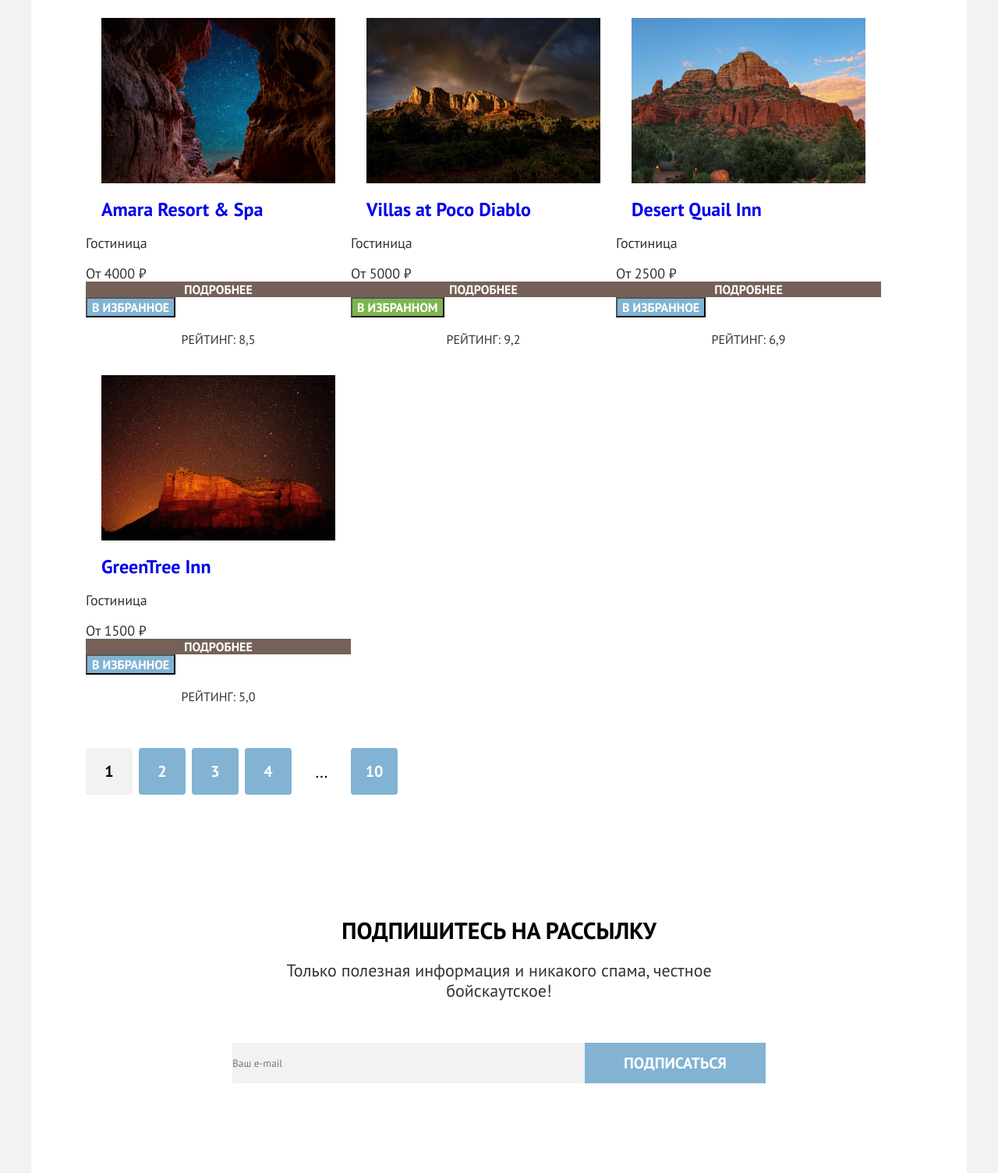
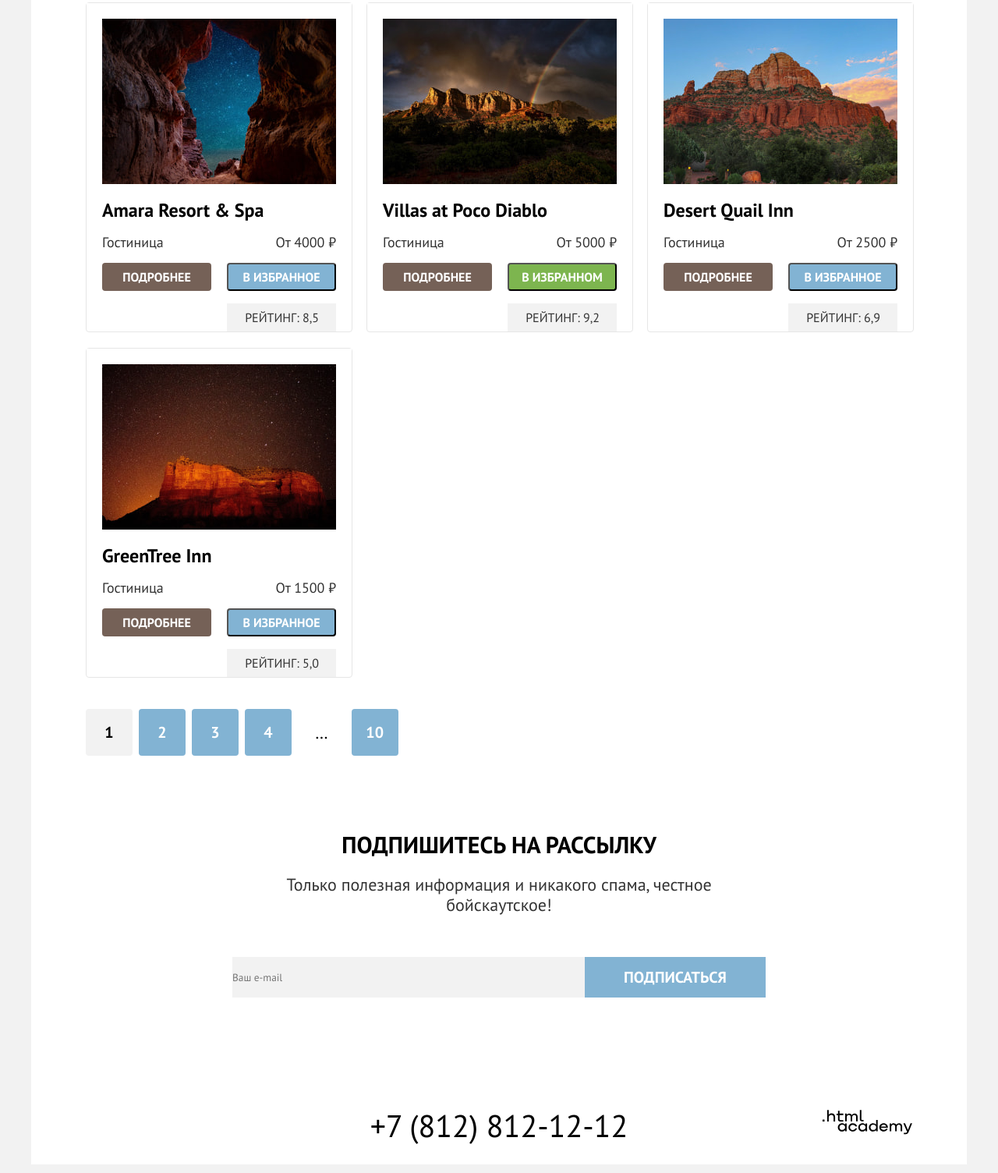
Before and after one commit to htmlacademy-htmlcss/2253401-sedona-36, a plain HTML site: page catalog.html in a window 1280 px wide. Shown: the part 576-2080 px from the top of the page at 78% size. Drawn offline with Linux system fonts and the light colour scheme.

Commit message:
Добавляет сетки на гридах для подходящих компонентов

```diff
--- a/catalog.html
+++ b/catalog.html
@@ -106,7 +106,7 @@
       </div>
       <section class="sorting">
         <div class="sorting-hotel">
-            <h2 class="search-hotel">Найдено гостиниц:<span class="search-result-hotel">38</span></h2>
+          <h2 class="search-hotel">Найдено гостиниц:<span class="search-result-hotel"> 38</span></h2>
           <select class="select-control" aria-label="Сортировка">
             <option value="cheap">Сначала дешевые</option>
             <option value="expensive">Сначала дорогие</option>
@@ -132,14 +132,16 @@
             <a class="hotel-card-link" href="#" tabindex="-1">
               <h3 class="hotel-card-title">Amara Resort & Spa</h3>
             </a>
+            <div class="hotel-characteristics">
               <p class="hotel">Гостиница</p>
-              <b class="hotel-card-price">От 4000 <span>₽</span></b>
+              <p class="hotel-card-price">От 4000 <span>₽</span></p>
               <a class="button-catalog button-more" href="#">Подробнее</a>
               <button class="button-catalog not-selected" type="button">в избранное</button>
               <p class="stars star-4">
                 <span class="visually-hidden">4 звёзды</span>
               </p>
               <p class="rating">Рейтинг: 8,5</p>
+            </div>
           </li>
           <li class="hotel-card">
             <a class="hotel-card-link" href="#" tabindex="-1">
@@ -148,14 +150,16 @@
             <a class="hotel-card-link" href="#" tabindex="-1">
               <h3 class="hotel-card-title">Villas at Poco Diablo</h3>
             </a>
+            <div class="hotel-characteristics">
               <p class="hotel">Гостиница</p>
-              <b class="hotel-card-price">От 5000 <span>₽</span></b>
+              <p class="hotel-card-price">От 5000 <span>₽</span></p>
               <a class="button-catalog button-more" href="#">Подробнее</a>
               <button class="button-catalog selected" type="button">в избранном</button>
               <p class="stars star-4">
                 <span class="visually-hidden">4 звёзды</span>
               </p>
               <p class="rating">Рейтинг: 9,2</p>
+            </div>
           </li>
           <li class="hotel-card">
             <a class="hotel-card-link" href="#" tabindex="-1">
@@ -164,14 +168,16 @@
             <a class="hotel-card-link" href="#" tabindex="-1">
               <h3 class="hotel-card-title">Desert Quail Inn</h3>
             </a>
+            <div class="hotel-characteristics">
               <p class="hotel">Гостиница</p>
-              <b class="hotel-card-price">От 2500 <span>₽</span></b>
+              <p class="hotel-card-price">От 2500 <span>₽</span></p>
               <a class="button-catalog button-more" href="#">Подробнее</a>
               <button class="button-catalog not-selected" type="button">в избранное</button>
               <p class="stars star-3">
                 <span class="visually-hidden">3 звёзды</span>
               </p>
               <p class="rating">Рейтинг: 6,9</p>
+            </div>
           </li>
           <li class="hotel-card">
             <a class="hotel-card-link" href="#" tabindex="-1">
@@ -180,14 +186,16 @@
             <a class="hotel-card-link" href="#" tabindex="-1">
               <h3 class="hotel-card-title">GreenTree Inn</h3>
             </a>
+            <div class="hotel-characteristics">
               <p class="hotel">Гостиница</p>
-              <b class="hotel-card-price">От 1500 <span>₽</span></b>
+              <p class="hotel-card-price">От 1500 <span>₽</span></p>
               <a class="button-catalog button-more" href="#">Подробнее</a>
               <button class="button-catalog not-selected" type="button">в избранное</button>
               <p class="stars star-2">
                 <span class="visually-hidden">2 звёзды</span>
               </p>
               <p class="rating">Рейтинг: 5,0</p>
+            </div>
           </li>
         </ul>
 
@@ -218,7 +226,8 @@
         <p class="appointment-description">Только полезная информация и никакого спама, честное бойскаутское!</p>
         <form class="appointment-form" action="https://echo.htmlacademy.ru/" method="post">
           <label class="visually-hidden" for="appointment"></label>
-            <input class="input-email appointment-email" type="email" name="newsletter-email" id="appointment" placeholder="Ваш e-mail">
+          <input class="input-email appointment-email" type="email" name="newsletter-email" id="appointment"
+            placeholder="Ваш e-mail">
           <button class="button-subscribe" type="submit">Подписаться</button>
         </form>
       </section>
--- a/styles/styles.css
+++ b/styles/styles.css
@@ -72,8 +72,6 @@ body {
   height: 52px;
   min-width: 232px;
   border: 0;
-
-
 }
 
 .button-social-network {
@@ -94,6 +92,8 @@ body {
   background-color: #000000;
   text-decoration: none;
   text-transform: uppercase;
+  width: 140px;
+  border-radius: 4px;
 }
 
 .body-container {
@@ -261,8 +261,8 @@ body {
   text-align: center;
   text-transform: uppercase;
   margin-top: 0;
-  margin: 0;
-  padding: 0 27px 30px;
+  margin: 0 27px 30px;
+  padding: 0;
 }
 
 .advantages-description {
@@ -270,13 +270,14 @@ body {
   text-align: center;
   color: #333333;
   margin: 0 auto;
-  padding-top: 30px;
+  margin-top: 30px;
   min-width: 230px;
 }
 
 .advantages-description-with-image {
   color: #ffffff;
   margin: 0 auto;
+  margin-top: 30px;
 }
 
 .advantages-image {
@@ -306,7 +307,6 @@ body {
   max-width: 700px;
   margin-bottom: 20px;
   padding: 0;
-
 }
 
 .other-description {
@@ -386,7 +386,6 @@ body {
   background-size: cover;
   background-repeat: no-repeat;
   padding: 96px 258px 104px;
-
 }
 
 .subscription-title {
@@ -422,25 +421,18 @@ body {
   border: 0;
 }
 
-.page-footer {
+.page-footer-container {
+  display: grid;
+  grid-template-columns: 1fr auto 1fr;
+  column-gap: 40px;
   padding: 40px 70px 30px;
-}
-
-.page-footer-container {
-  display: flex;
 }
 
 .footer-social-list {
   display: flex;
-  flex-wrap: wrap;
   margin: 0;
   padding: 0;
   list-style: none;
-}
-
-.social-networks {
-  max-width: 144px;
-  margin-right: 42px;
 }
 
 .footer-social-item {
@@ -449,7 +441,6 @@ body {
 }
 
 .contacts {
-  width: 720px;
   text-align: center;
 }
 
@@ -466,7 +457,6 @@ body {
 
 .footer-logo {
   margin-left: auto;
-  max-width: 120px;
 }
 
 .logo-developer {
@@ -559,7 +549,8 @@ body {
 }
 
 .sorting {
-  padding: 0 70px 60px;
+  width: 1060px;
+  margin: 0 auto;
 }
 
 .sorting-hotel {
@@ -611,48 +602,68 @@ body {
 }
 
 .hotel-list {
-  display: flex;
-  flex-wrap: wrap;
+  display: grid;
+  grid-template-columns: repeat(3, 340px);
+  gap: 20px;
   margin: 0;
-  padding: 0 0 40px;
+  margin-bottom: 40px;
   list-style: none;
+  padding: 0;
 }
 
 .hotel-card {
   width: 340px;
+  border: 1px solid rgba(230, 230, 230, 1);
+  border-radius: 4px;
 }
 
 .hotel-card-image {
-  margin: 20px 20px 16px 20px;
+  object-fit: contain;
+  margin-top: 20px;
 }
+
 
 .hotel-card-link {
   display: block;
   text-decoration: none;
   box-sizing: border-box;
+  color: #000000;
+  background-color: #ffffff;
+  padding: 0 20px 0;
 }
 
 .hotel-card-title {
-  margin: 0 20px 16px 20px;
-  ;
   font-size: 24px;
   line-height: 28px;
   font-weight: 700;
+  margin-top: 16px;
+  margin-bottom: 16px;
+}
+
+.hotel-characteristics {
+  display: grid;
+  grid-template-columns: repeat(2, 140px);
+  gap: 16px 20px;
+  padding: 0 20px 0;
 }
 
 .hotel {
+  text-align: left;
   font-weight: 400;
   color: #333333;
+  margin: 0;
 }
 
 .hotel-card-price {
   font-weight: 400;
   text-align: right;
   color: #333333;
+  margin: 0;
 }
 
 .button-more {
   background-color: #756157;
+  padding: 8px 0;
 }
 
 .not-selected {
@@ -667,9 +678,16 @@ body {
   font-size: 16px;
   line-height: 20px;
   font-weight: 400;
-  text-align: center;
+  text-align: right;
   text-transform: uppercase;
+  background-color: #f2f2f2;
   color: #333333;
+  margin: 0;
+  padding: 8px 22px;
+}
+
+.stars {
+  margin: 0;
 }
 
 .pagination {
@@ -691,7 +709,7 @@ body {
   background-color: #82b3d3;
   border-radius: 4px;
   text-decoration: none;
-  width: 60px;
+  min-width: 60px;
   height: 60px;
   padding: 12px 24px;
   box-sizing: border-box;
@@ -720,7 +738,7 @@ body {
 }
 
 .pagination-item {
-  width: 60px;
+  min-width: 60px;
   height: 60px;
   margin-right: 8px;
 }
```
Also changed, not shown: index.html (+1 -2 lines). Lines whose indentation alone changed are shown as unchanged.
